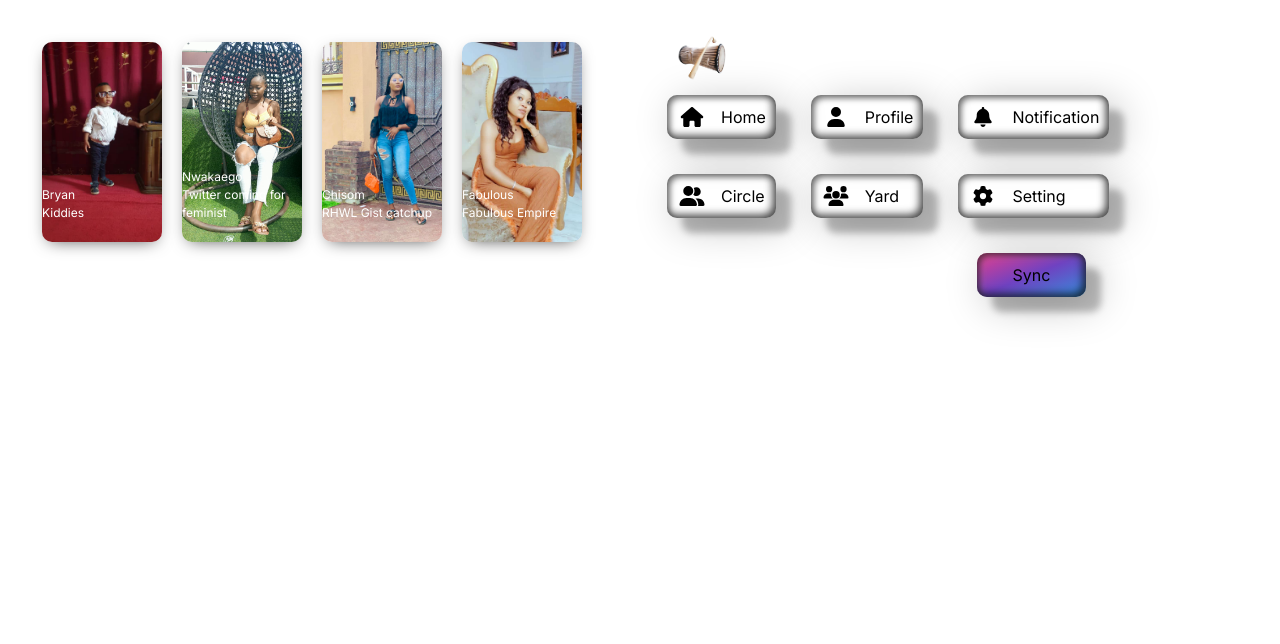
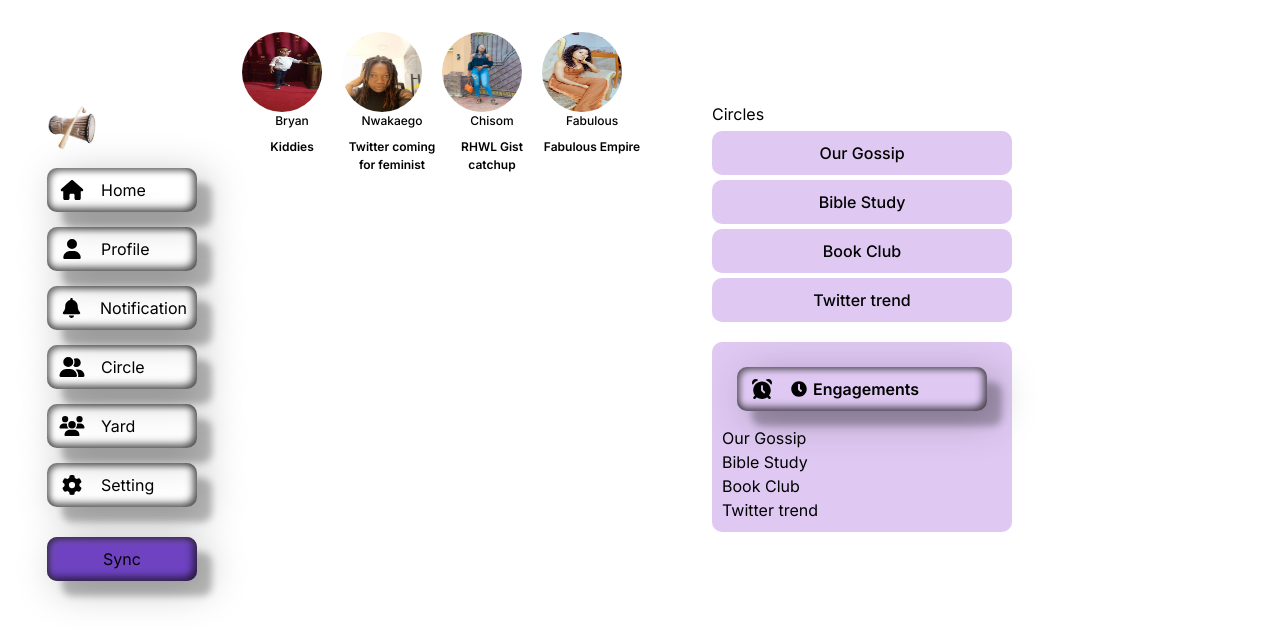
Before and after one commit to Nwakaego-Ego/circle, a Next.js app: page / in a window 1280 px wide. Shown: the top 644 px of the page. Built offline with nearby package versions, Linux system fonts and the light colour scheme.

Commit message:
adding icons

```diff
--- a/package.json
+++ b/package.json
@@ -16,7 +16,8 @@
     "@fortawesome/react-fontawesome": "^0.2.0",
     "next": "14.0.4",
     "react": "^18",
-    "react-dom": "^18"
+    "react-dom": "^18",
+    "react-icons": "^5.0.1"
   },
   "devDependencies": {
     "autoprefixer": "^10.0.1",
--- a/src/app/component/activity/activity.css
+++ b/src/app/component/activity/activity.css
@@ -1,38 +1,61 @@
+.activity {
+  position: relative;
+  left: 30px;
+}
+
 .activity-img {
-  width: 60px;
-  height: 60px;
+  width: 80px;
+  height: 80px;
   border-radius: 50%;
 }
 
-.bgImage {
+/* .bgImage {
   position: relative;
   background-size: cover;
   background-repeat: no-repeat;
 
-  width: 120px;
+   width: 120px;
   height: 200px;
   box-shadow: 0px 5px 17px -7px rgba(0, 0, 0, 0.75);
   border-radius: 10px;
   margin: 10px;
   transition: transform 100ms ease-in;
   cursor: pointer;
-}
+}  */
 
-.bgImage:hover {
+.activity-img:hover {
   transform: scale(1.07);
 }
 
 .name-title {
-  position: absolute;
+  /* position: absolute; */
   bottom: 20px;
 
   font-size: 12px;
   color: white;
-  /* background-color: rgba(255, 255, 255, 0.15); */
-  /* background-color: rgba(209, 154, 243, 0.4);
+  font-weight: 600;
+}
 
+.activity-name {
+  /* background-color: rgba(255, 255, 255, 0.15);  */
+  /* background-color: rgba(209, 154, 243, 0.4); */
+  text-align: center;
+  font-weight: 500;
   border-radius: 10px;
+  color: black;
+  width: 100px;
+  border: 10px;
+}
 
+.activity-title {
+  /* background-color: rgba(255, 255, 255, 0.15);  */
+  /* background-color: rgba(209, 154, 243, 0.4); */
+  text-align: center;
+  color: black;
+  font-weight: 600;
+  border-radius: 10px;
   width: 100px;
-  border: 10px; */
+  border: 10px;
+  position: relative;
+  top: 8px;
 }
--- a/src/app/component/activity/activity.jsx
+++ b/src/app/component/activity/activity.jsx
@@ -31,17 +31,17 @@ const activity = () => {
   const background = "./ego.jpeg";
   return (
     <>
-      <div className="flex">
+      <div className="flex activity">
         {activityBar.map((activity) => {
           return (
             <div
               key={activity.id}
-              style={{
-                backgroundImage: `url(${activity.bgImg})`,
-              }}
+              // style={{
+              //   backgroundImage: `url(${activity.bgImg})`,
+              // }}
               className="bgImage"
             >
-              {/* <img src={activity.image} alt="image" className="activity-img" /> */}
+              <img src={activity.image} alt="image" className="activity-img" />
               <div className="name-title">
                 <p className="activity-name">{activity.name}</p>
                 <p className="activity-title">{activity.title}</p>
--- a/src/app/component/dashboard/dashboard.jsx
+++ b/src/app/component/dashboard/dashboard.jsx
@@ -1,12 +1,14 @@
 import Activity from "../activity/activity";
 import Explorer from "../explorer/explorer";
+import Sidebar from "../sidebar/sidebar";
 
 const dashboard = () => {
   return (
     <>
       <div className="flex p-8">
+        <Explorer />
         <Activity />
-        <Explorer />
+        <Sidebar />
       </div>
     </>
   );
--- a/src/app/component/explorer/explorer.css
+++ b/src/app/component/explorer/explorer.css
@@ -1,3 +1,8 @@
+.explorer {
+  position: relative;
+  top: 70px;
+}
+
 .fa {
   width: 30px;
   height: 20px;
@@ -8,35 +13,37 @@
   width: 60px;
   height: 50px;
   position: relative;
-  left: 80px;
+  left: 10px;
 }
 
 .btnSync {
-  text-align: center;
+  /* text-align: center; */
   margin: 15px;
   padding: 10px;
   gap: 6px;
 
   border-radius: 10px;
-  position: relative;
-  left: 310px;
+  width: 150px;
   /* background-color: #bf30ee; */
-  /* background-color: #6f42c1; */
-  background: linear-gradient(to bottom right, #e83e8c, #6f42c1, #3490dc);
+  background-color: #6f42c1;
+  /* background: linear-gradient(to bottom right, #e83e8c, #6f42c1, #3490dc); */
   box-shadow: 15px 15px 7px rgba(0, 0, 0, 0.25),
     10px 8px 40px rgba(0, 0, 0, 0.25), inset 3px 3px 6px rgba(0, 0, 0, 0.5),
     inset 3px 3px 10px rgba(255, 255, 255, 0.2),
     inset -3px -3px 8px rgba(0, 0, 0, 0.75);
 }
 
-.explorer-container {
+/* .explorer-container {
   display: grid;
   grid-template-columns: repeat(3, 1fr);
 
   gap: 5px;
   max-width: 350px;
+} */
+
+.explorer-container {
+  width: 180px;
 }
-
 .explorer-item {
   display: flex;
   align-items: center;
--- a/src/app/component/explorer/explorer.jsx
+++ b/src/app/component/explorer/explorer.jsx
@@ -12,6 +12,7 @@ import "./explorer.css";
 const Explorer = () => {
   return (
     <>
+      <div className="explorer">
         <div>
           <img
             src="/talking_drum.png"
@@ -19,7 +20,7 @@ const Explorer = () => {
             className="talking-drum"
           />
         </div>
-      <div className="explorer-container mt-12">
+        <div className="explorer-container mt-4">
           <div className="explorer-item">
             <FontAwesomeIcon icon={faHome} className="fa" />
             <div>Home</div>
@@ -46,6 +47,7 @@ const Explorer = () => {
           </div>
           <button className="btnSync">Sync</button>
         </div>
+      </div>
     </>
   );
 };
--- /dev/null
+++ b/src/app/component/sidebar/sidebar.css
@@ -0,0 +1,32 @@
+.circle-main {
+  position: relative;
+  top: 70px;
+  left: 100px;
+}
+
+.circles {
+  font-weight: 800px;
+}
+
+.circle {
+  text-align: center;
+  width: 300px;
+  background-color: #dfc9f3;
+  padding: 10px;
+  margin-top: 5px;
+  font-weight: 500;
+  border-radius: 10px;
+}
+
+.engagement-text {
+  font-weight: 600;
+}
+
+.engagement {
+  width: 300px;
+  background-color: #dfc9f3;
+  padding: 10px;
+  margin-top: 20px;
+  font-weight: 400;
+  border-radius: 10px;
+}
--- /dev/null
+++ b/src/app/component/sidebar/sidebar.jsx
@@ -0,0 +1,36 @@
+import { FontAwesomeIcon } from "@fortawesome/react-fontawesome";
+import { faClock, faAlarmClock } from "@fortawesome/free-solid-svg-icons";
+import { FaClock } from "react-icons/fa";
+import "./sidebar.css";
+
+const Sidebar = () => {
+  return (
+    <>
+      <div className="circle-main">
+        <div className="circles">Circles</div>
+        <div>
+          <div className="circle">Our Gossip</div>
+          <div className="circle">Bible Study</div>
+          <div className="circle">Book Club</div>
+          <div className="circle">Twitter trend</div>
+        </div>
+
+        <div className="engagement">
+          <div className="explorer-item">
+            <FontAwesomeIcon icon={faAlarmClock} className="fa" />
+            <FaClock />
+            <div className="engagement-text">Engagements</div>
+          </div>
+          <div className="">
+            <div className="">Our Gossip</div>
+            <div className="">Bible Study</div>
+            <div className="">Book Club</div>
+            <div className="">Twitter trend</div>
+          </div>
+        </div>
+      </div>
+    </>
+  );
+};
+
+export default Sidebar;
```
Also changed, not shown: 1 other file (tests, documents, lock files or other folders). Lines whose indentation alone changed are shown as unchanged.
